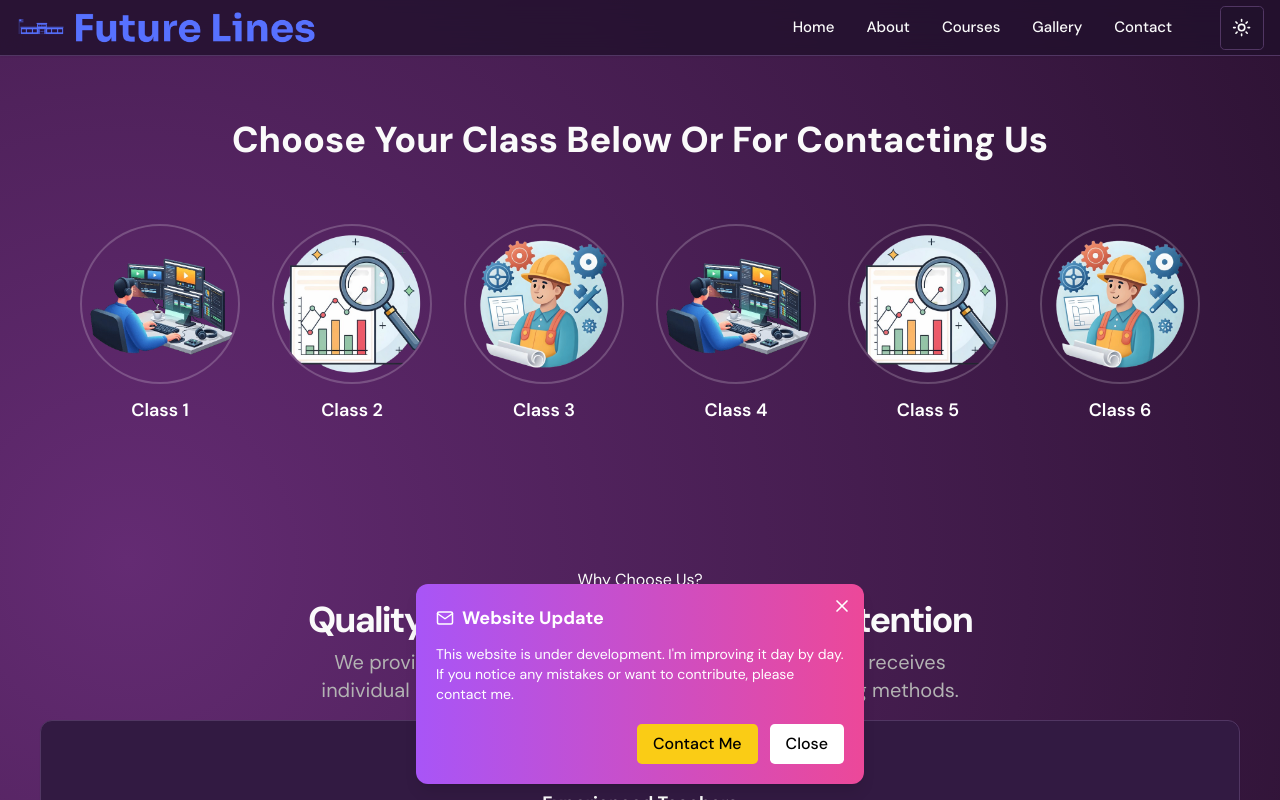
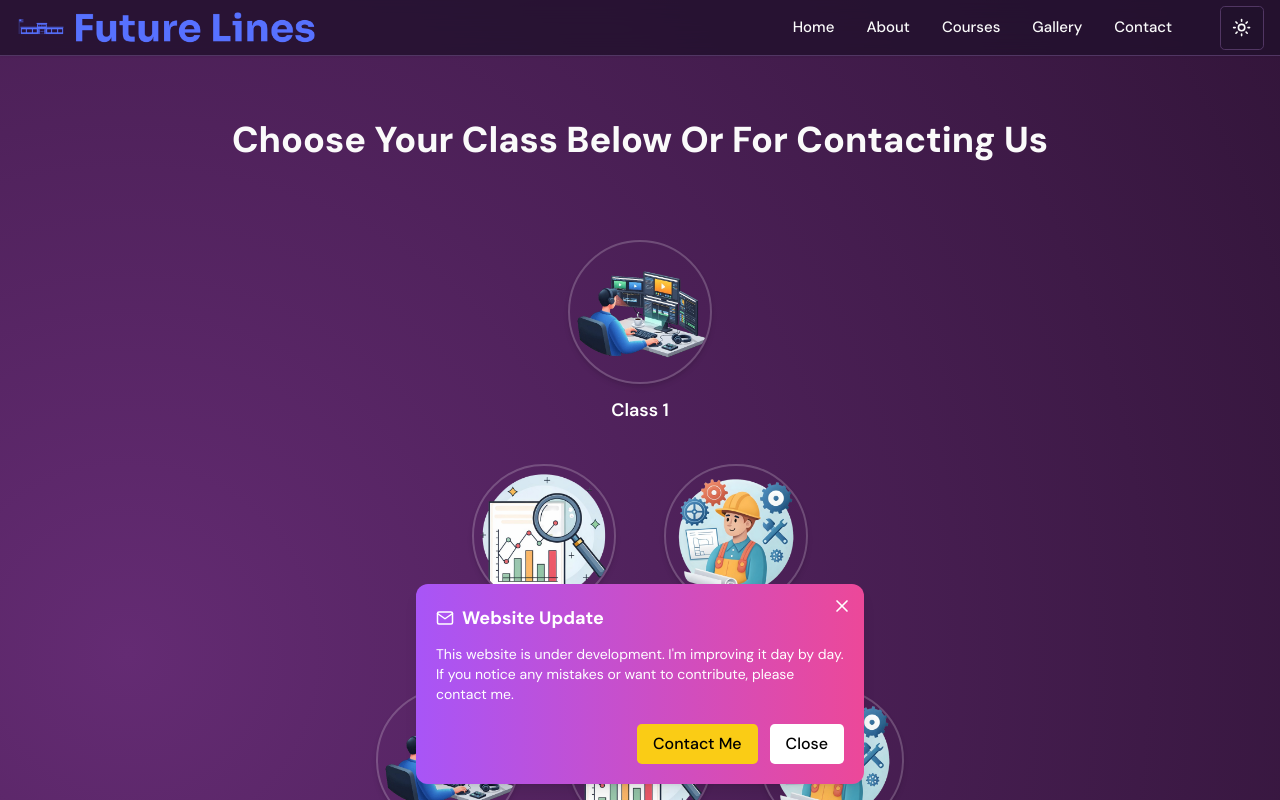
Before and after one commit to pyKinsu/VVITConnect, a Next.js app: page / in a window 1280 px wide. Shown: the top 800 px of the page. Built offline with nearby package versions, Linux system fonts and the light colour scheme.

Commit message:
Update Classes.tsx

```diff
--- a/src/components/Classes.tsx
+++ b/src/components/Classes.tsx
@@ -15,14 +15,12 @@ const ClassCard = ({ image, title, link }: ClassCardProps) => {
       onClick={() => router.push(link)}
       className="cursor-pointer flex flex-col items-center justify-center transition-transform transform hover:scale-105 duration-300"
     >
-      <div className="w-24 h-24 sm:w-32 sm:h-32 md:w-40 md:h-40 rounded-full overflow-hidden border-2 border-white/20 hover:border-teal-400/50 transition-colors duration-300">
-        <img
-          src={image}
-          alt={title}
-          className="w-full h-full object-cover"
-        />
+      <div className="w-24 h-24 sm:w-28 sm:h-28 md:w-36 md:h-36 rounded-full overflow-hidden border-2 border-white/20 hover:border-teal-400/50 transition-colors duration-300 shadow-md">
+        <img src={image} alt={title} className="w-full h-full object-cover" />
       </div>
-      <span className="mt-3 text-white text-base sm:text-lg font-semibold">{title}</span>
+      <span className="mt-3 text-white text-base sm:text-lg font-semibold">
+        {title}
+      </span>
     </div>
   );
 };
@@ -38,15 +36,24 @@ export function Classes() {
   ];
 
   return (
-    <div className="flex flex-wrap justify-center items-center gap-8 py-12">
-      {classes.map((cls) => (
-        <ClassCard
-          key={cls.title}
-          image={cls.image}
-          title={cls.title}
-          link={cls.link}
-        />
-      ))}
-    </div>
+    <section className="py-16 flex flex-col items-center gap-10">
+      {/* Row 1 */}
+      <div className="flex justify-center w-full">
+        <ClassCard {...classes[0]} />
+      </div>
+
+      {/* Row 2 */}
+      <div className="flex justify-center gap-12 w-full">
+        <ClassCard {...classes[1]} />
+        <ClassCard {...classes[2]} />
+      </div>
+
+      {/* Row 3 */}
+      <div className="flex justify-center gap-12 flex-wrap w-full">
+        <ClassCard {...classes[3]} />
+        <ClassCard {...classes[4]} />
+        <ClassCard {...classes[5]} />
+      </div>
+    </section>
   );
 }
```
